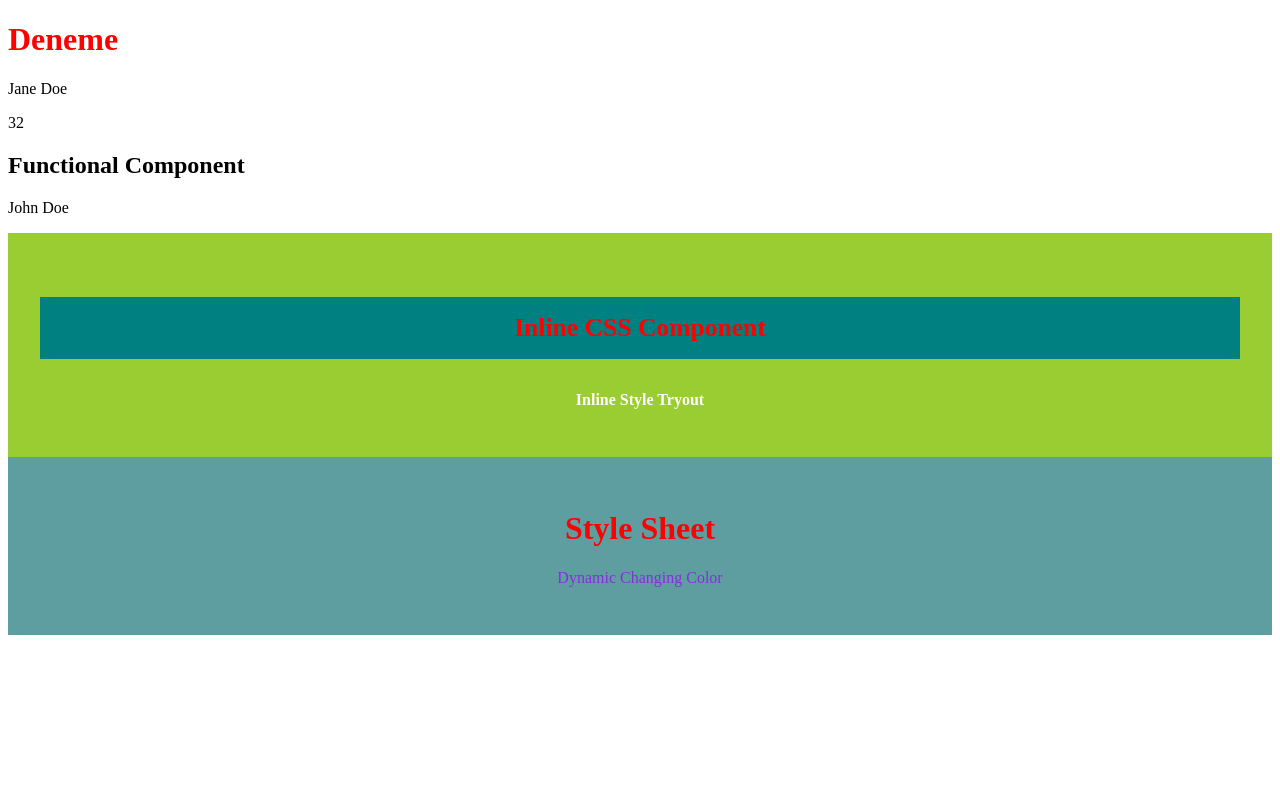
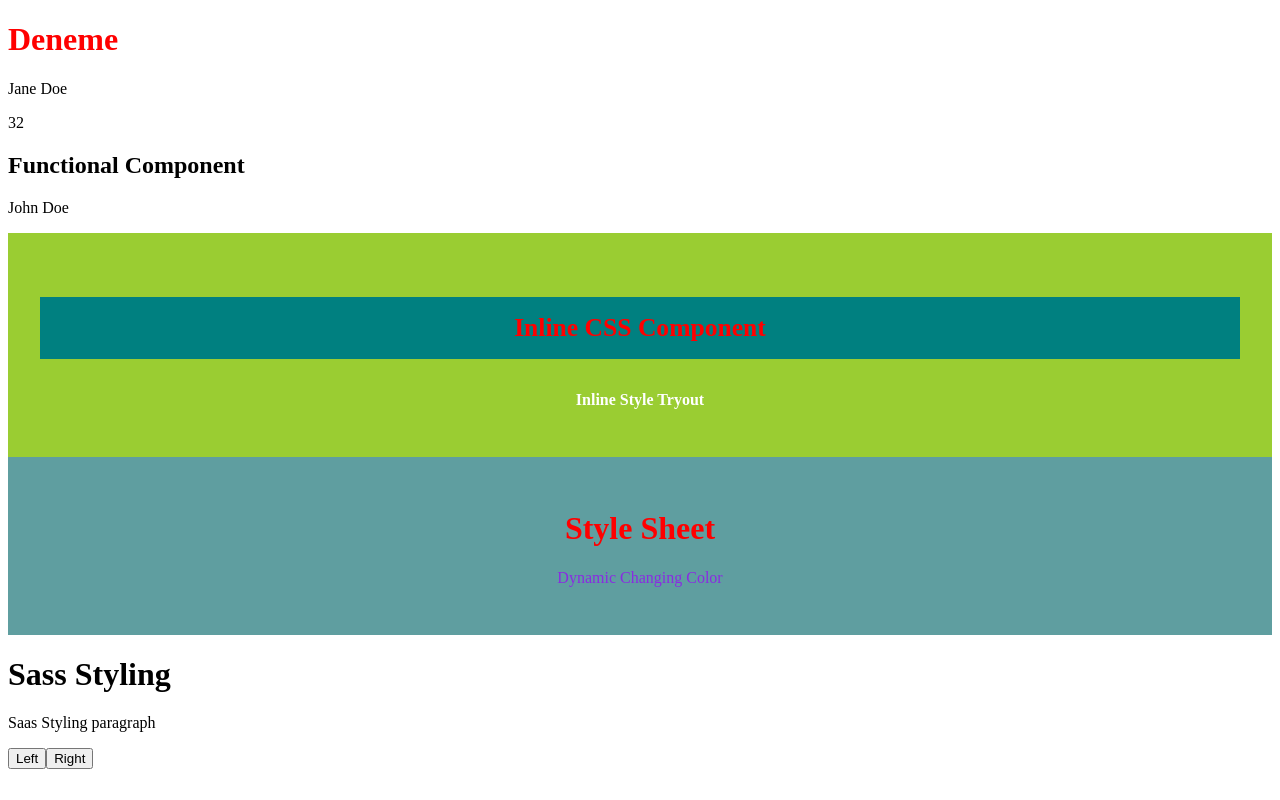
Before and after one commit to gurhanalan/React-Study-Notes-1, a React (Create React App) app: page / in a window 1280 px wide. Built offline with nearby package versions, Linux system fonts and the light colour scheme.

Commit message:
Add SassyStyle component

```diff
--- a/src/App.js
+++ b/src/App.js
@@ -1,34 +1,18 @@
-// import logo from "./logo.svg";
-// import "./App.css";
-
 import ClassComponent from "./components/ClassComponent";
 import TitleFunctionalComp from "./components/FunctionalComponent";
 import StyleInlineCss from "./components/InlineCSS/StyleInlineCss";
 import StyleSheet from "./components/regular-style/StyleSheet";
+import SassyStyle from "./components/Sassy/SassyStyle";
 
 function App() {
     return (
         <div className="App">
-            {/* <header className="App-header">
-        <img src={logo} className="App-logo" alt="logo" />
-        <p>
-          Edit <code>src/App.js</code> and save to reload.
-        </p>
-        <a
-          className="App-link"
-          href="https://reactjs.org"
-          target="_blank"
-          rel="noopener noreferrer"
-        >
-          Learn React
-        </a>
-      </header> */}
-
             <ClassComponent name="Jane Doe" />
             <TitleFunctionalComp name="John Doe" />
 
             <StyleInlineCss />
             <StyleSheet primary={false} />
+            <SassyStyle />
         </div>
     );
 }
--- /dev/null
+++ b/src/components/Sassy/SassyStyle.js
@@ -0,0 +1,18 @@
+const SassyStyle = () => {
+    return (
+        <div className="sassy-div">
+            <h1>Sass Styling</h1>
+            <p>Saas Styling paragraph</p>
+            <div className="sassy-div__btns">
+                <button className="sassy-div__btns__btn sassy-div__btns__btn--left">
+                    Left
+                </button>
+                <button className="sassy-div__btns__btn sassy-div__btns__btn--right">
+                    Right
+                </button>
+            </div>
+        </div>
+    );
+};
+
+export default SassyStyle;
```
